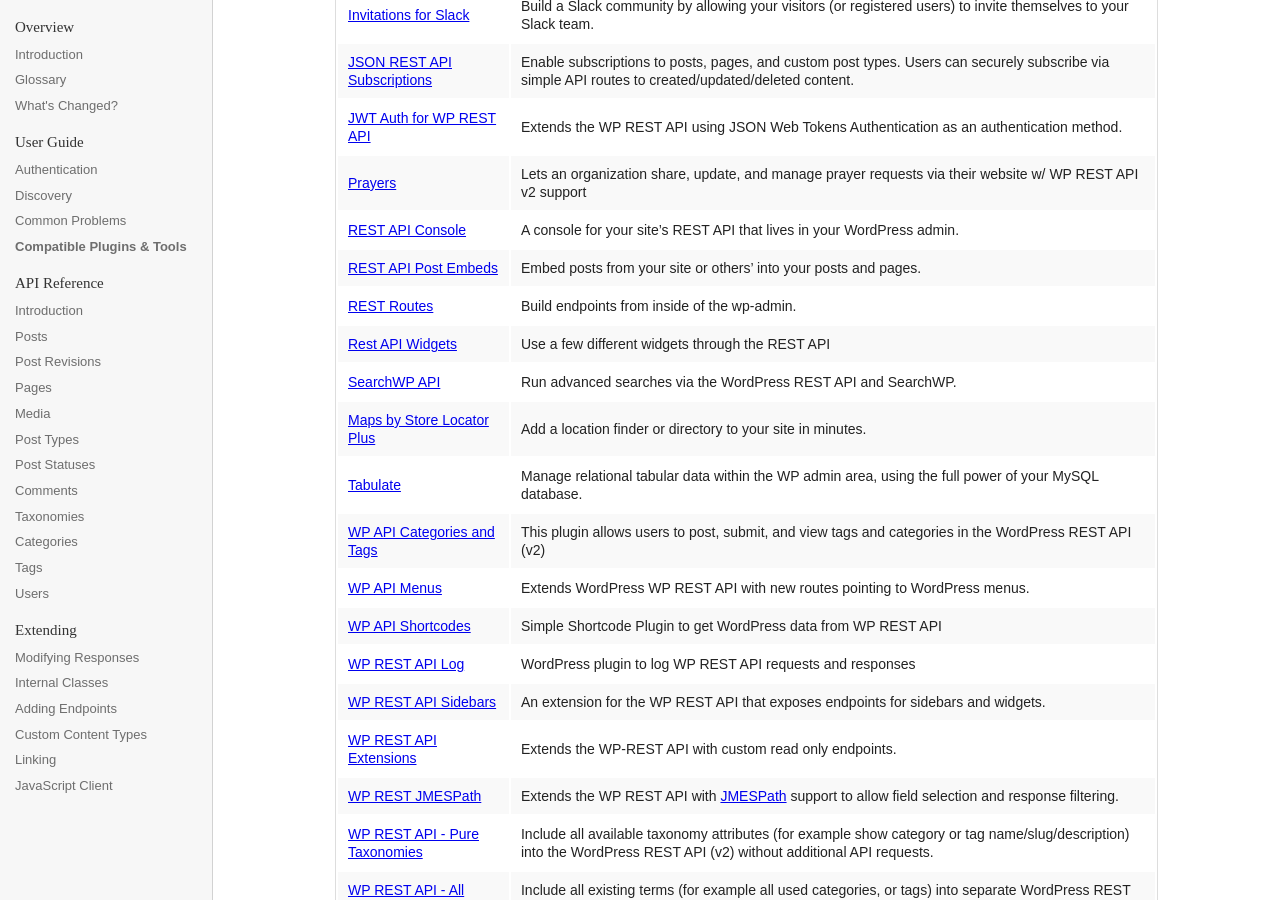
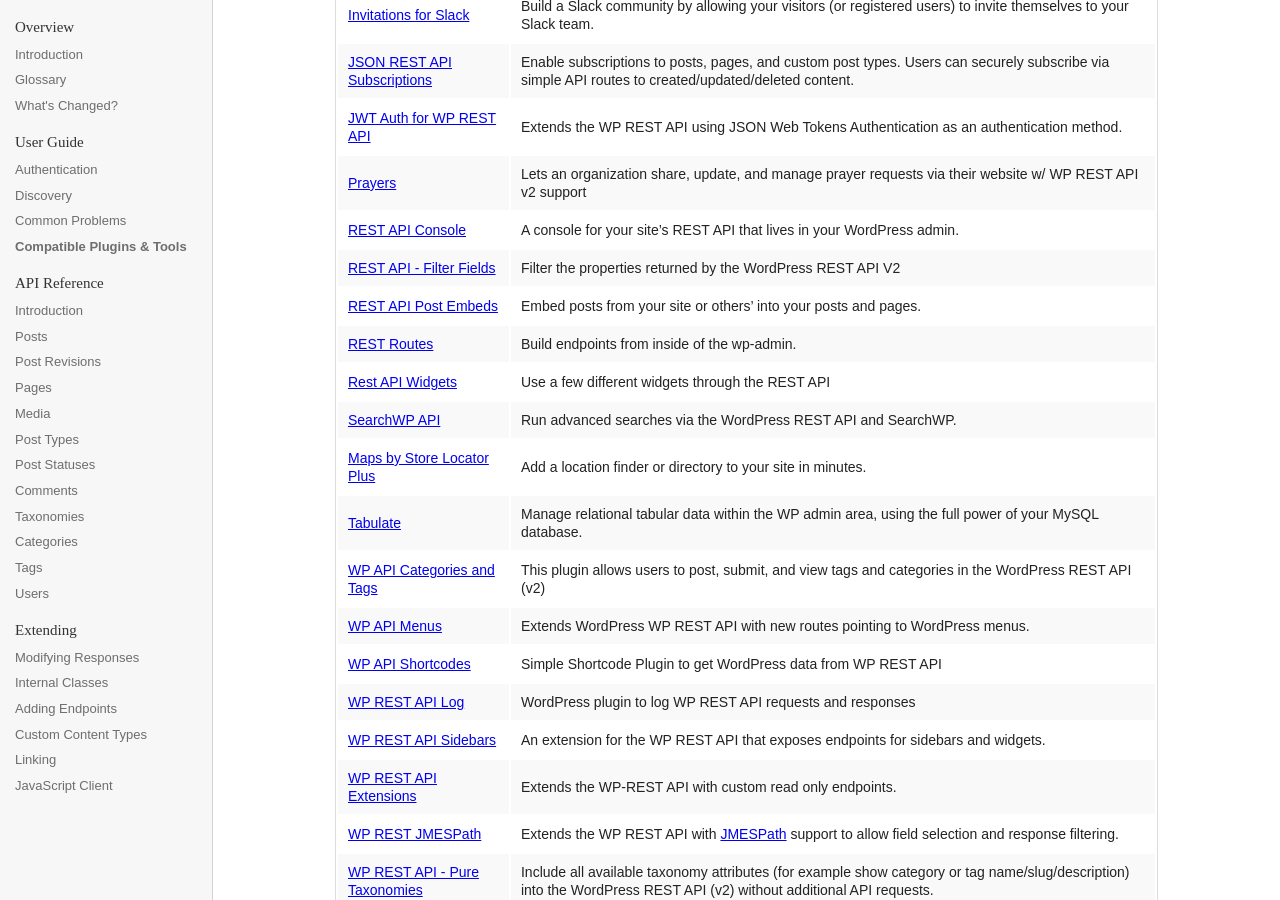
Before and after one commit to WP-API/docs-v2, a Jekyll site: the page built from guide/plugins/index.md, in a window 1280 px wide and 900 px high, scrolled down 924 px. Built offline with Jekyll 4.4.1, drawn with Linux system fonts in a browser that asks for light colours; Markdown is read by kramdown in place of the engine named in the settings.

Commit message:
Add REST API Filter Fields plugin
Fixes #137

```diff
--- a/guide/plugins/index.md
+++ b/guide/plugins/index.md
@@ -30,6 +30,7 @@ please [contact the docs team](https://github.com/WP-API/docs-v2/issues/) and op
 | [JWT Auth for WP REST API](https://wordpress.org/plugins/jwt-authentication-for-wp-rest-api/) | Extends the WP REST API using JSON Web Tokens Authentication as an authentication method. |
 | [Prayers](https://wordpress.org/plugins/prayers/) | Lets an organization share, update, and manage prayer requests via their website w/ WP REST API v2 support |
 | [REST API Console](https://wordpress.org/plugins/rest-api-console/) | A console for your site's REST API that lives in your WordPress admin. |
+| [REST API - Filter Fields](https://wordpress.org/plugins/rest-api-filter-fields/) | Filter the properties returned by the WordPress REST API V2 |
 | [REST API Post Embeds](https://wordpress.org/plugins/rest-api-post-embeds/) | Embed posts from your site or others' into your posts and pages. |
 | [REST Routes](https://wordpress.org/plugins/rest-routes/) | Build endpoints from inside of the wp-admin. |
 | [Rest API Widgets](https://wordpress.org/plugins/rest-api-widgets/) | Use a few different widgets through the REST API |
```
